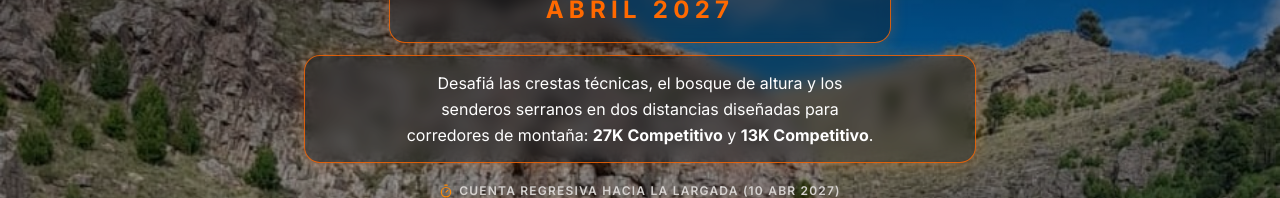
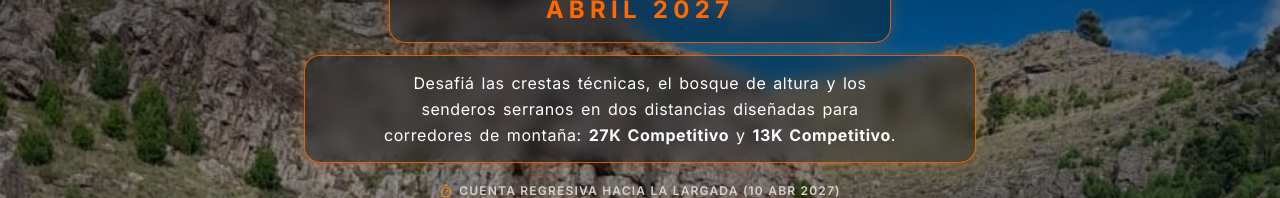
Before and after one commit to lucciancia20-alt/reto-al-filo-web, a React (Vite) app: page / in a window 1280 px wide. Shown: the part 221-419 px from the top of the page. Built offline with nearby package versions, Linux system fonts and the light colour scheme; no server answers.

Commit message:
style(hero): adjust letter and word spacing on descriptive paragraph

```diff
--- a/src/components/HeroSection.jsx
+++ b/src/components/HeroSection.jsx
@@ -90,7 +90,7 @@ export default function HeroSection({ raceConfig = RACE_CONFIG, onOpenModal }) {
         </div>
 
         <div className="mt-3 max-w-2xl mx-auto px-6 py-3.5 rounded-2xl bg-zinc-900/35 backdrop-blur-sm border border-orange-500/80 shadow-[0_0_16px_rgba(249,115,22,0.28)]">
-          <p className="text-balance text-sm sm:text-base text-white leading-relaxed">
+          <p className="text-balance text-center text-sm sm:text-base text-white leading-relaxed tracking-[0.035em] [word-spacing:0.12em]">
             Desafiá las crestas técnicas, el bosque de altura y los senderos serranos en dos
             distancias diseñadas para corredores de montaña: <strong className="text-white">27K Competitivo</strong> y{' '}
             <strong className="text-white">13K Competitivo</strong>.
```
